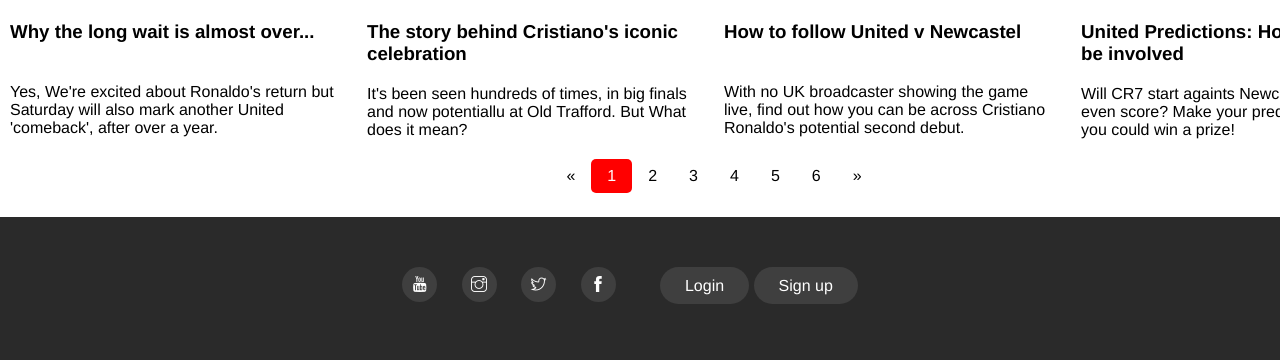
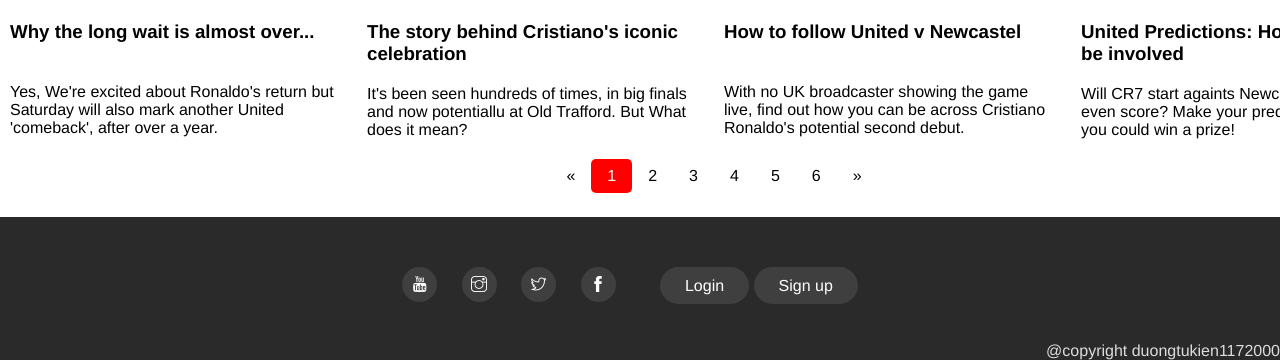
Before and after one commit to KienDuong20/HTML_CSS, a plain HTML site: page index.html in a window 1280 px wide. Shown: the part 1702-2062 px from the top of the page. Drawn offline with Linux system fonts and the light colour scheme.

Commit message:
add copy-right

```diff
--- a/assets/css/style.css
+++ b/assets/css/style.css
@@ -304,3 +304,10 @@ html {
 .footer-exact a:hover {
     background-color: rgb(153, 148, 148);
 }
+
+.copy-right {
+    position: absolute;
+    right: 0;
+    bottom: 0;
+    color: #ddd;
+}
--- a/index.html
+++ b/index.html
@@ -178,6 +178,7 @@
                 </li>
               </ul>
             </div>
+            <div class="copy-right"><span>@copyright duongtukien1172000</span></div>
           </div>
 
 
```
